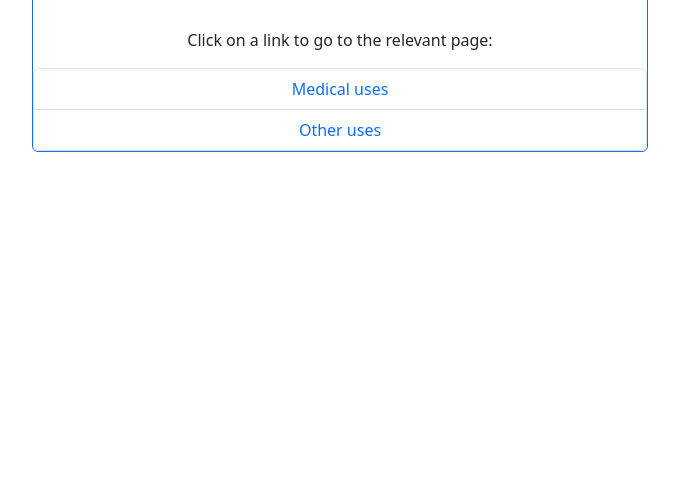
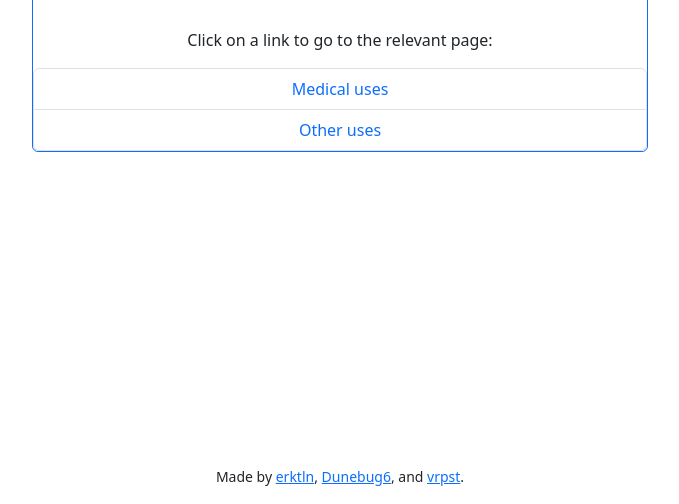
Before and after one commit to erktln/erktln.github.io, a plain HTML site: page main.html in a window 1280 px wide. Shown: the part 296-800 px from the top of the page, without its empty margins (300-979 px from the left). Drawn offline with Linux system fonts and the light colour scheme.

Commit message:
add attribution

```diff
--- a/main.html
+++ b/main.html
@@ -18,6 +18,10 @@
                 <li class="list-group-item"><a class="link-offset-2 link-underline link-underline-opacity-0" href="other.html">Other uses</a></li>
                 </ul>
             </div>
+            <div class="position-absolute bottom-0 start-50 translate-middle-x">
+                <p><small>Made by <a href="https://github.com/erktln">erktln</a>, <a href="https://github.com/Dunebug6">Dunebug6</a>, and <a href="https://github.com/vrpst">vrpst</a>.</small></p>
+            </div>
         </div>
+
     </body>
 </html>
```
